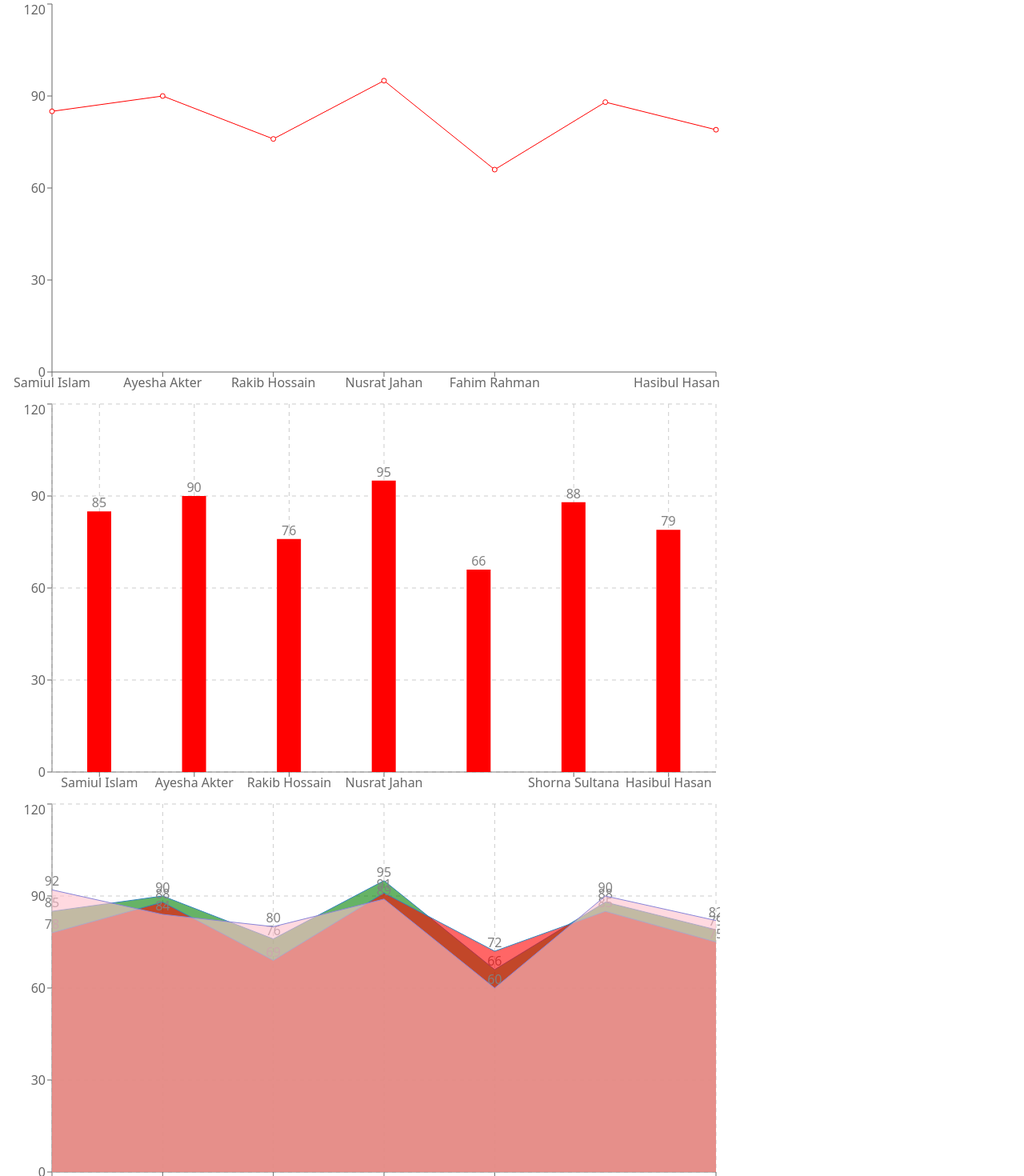
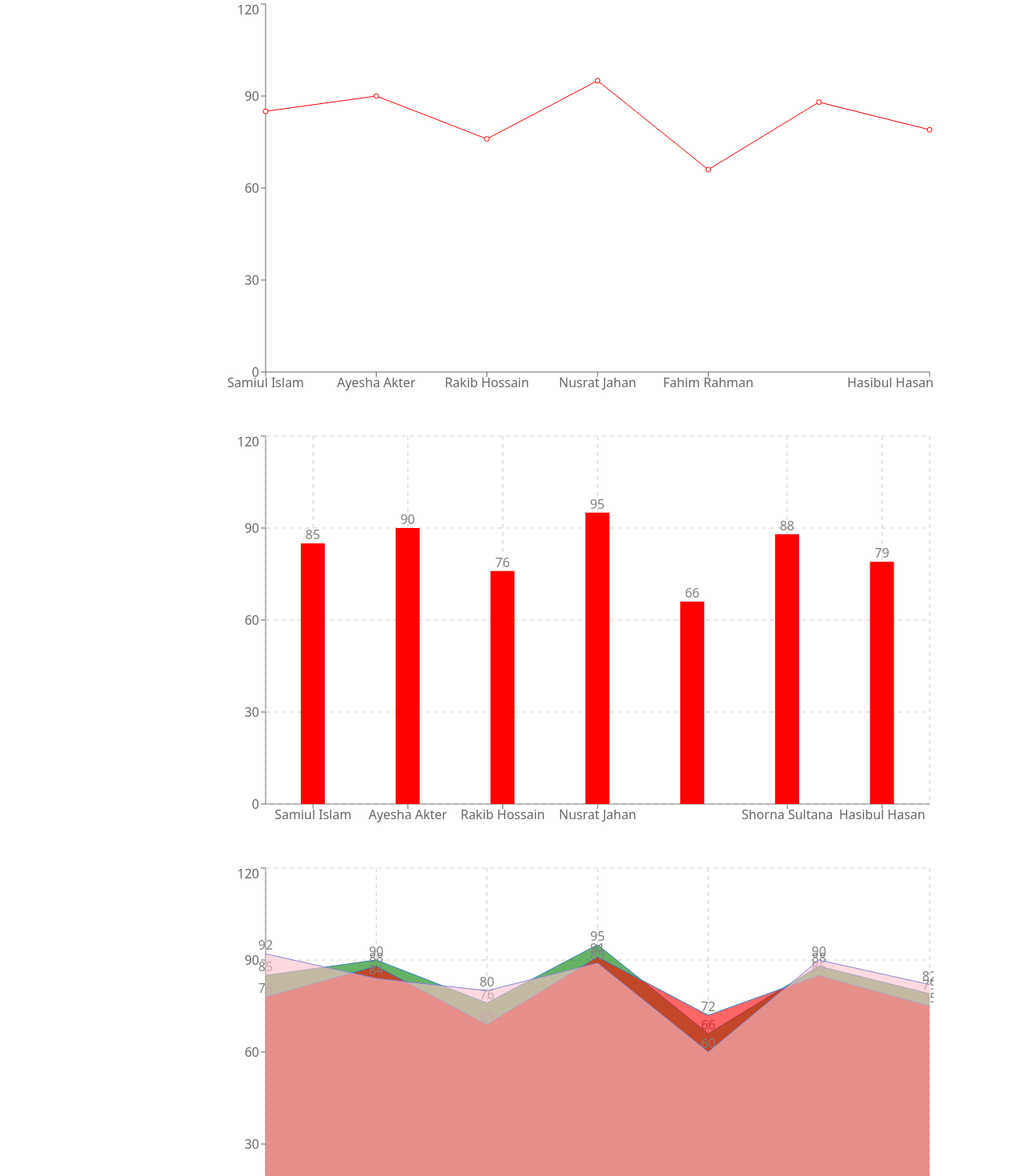
Before and after one commit to mdsamiulislam54/Recharts, a React (Vite) app: page / in a window 1280 px wide. Shown: the top 1470 px of the page at 80% size. Built offline with nearby package versions, Linux system fonts and the light colour scheme.

Commit message:
Preview Images add

```diff
--- a/src/App.jsx
+++ b/src/App.jsx
@@ -36,8 +36,9 @@ function App() {
 
   return (
     <>
+    <div className='w-7/12 mx-auto'>
     {/* line chart */}
-      <div>
+      <div className='mb-10'>
         <LineChart width={900} height={500} data={students}>
           <YAxis dataKey='id'/>
           <XAxis dataKey='name'/>
@@ -49,7 +50,7 @@ function App() {
         </LineChart>
       </div>
       {/* bar chart  */}
-      <div>
+      <div className='mb-10'>
         <BarChart width={900} height={500} data={students} >
         <YAxis dataKey='id'/>
           <XAxis dataKey='name'/>
@@ -59,7 +60,7 @@ function App() {
         </BarChart>
       </div>
       {/* Area Chart  */}
-      <div>
+      <div className='mb-10'>
       <AreaChart width={900} height={500} data={students} >
         <YAxis dataKey='id'/>
           <XAxis dataKey='name'/>
@@ -92,6 +93,7 @@ function App() {
           <Pie data={data02} dataKey='value' cx='50%' cy='50%' outerRadius={90} innerRadius={70} fill='#82ca9d' label/>
         </PieChart>
       </div>
+      </div>
     </>
   )
 }
```
Also changed, not shown: src/assets/rechart.png (added), 1 other file (tests, documents, lock files or other folders).
